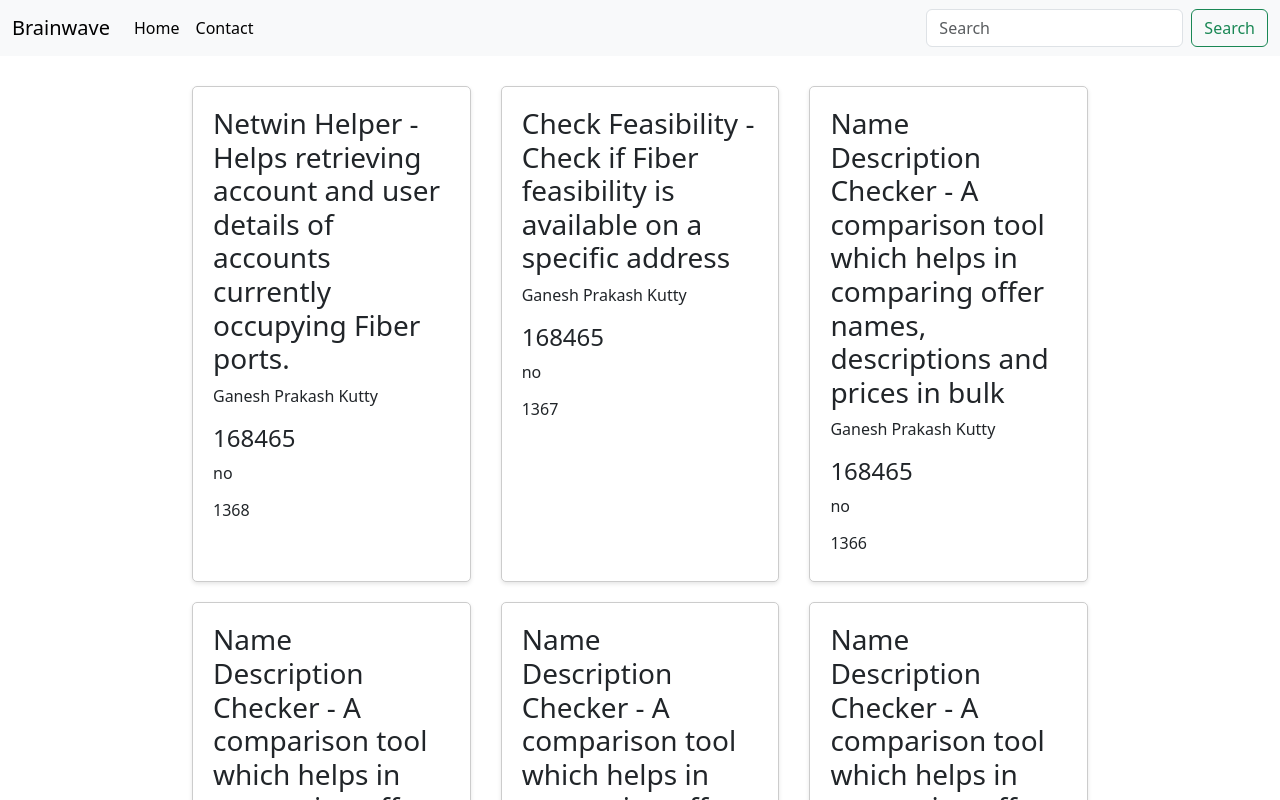
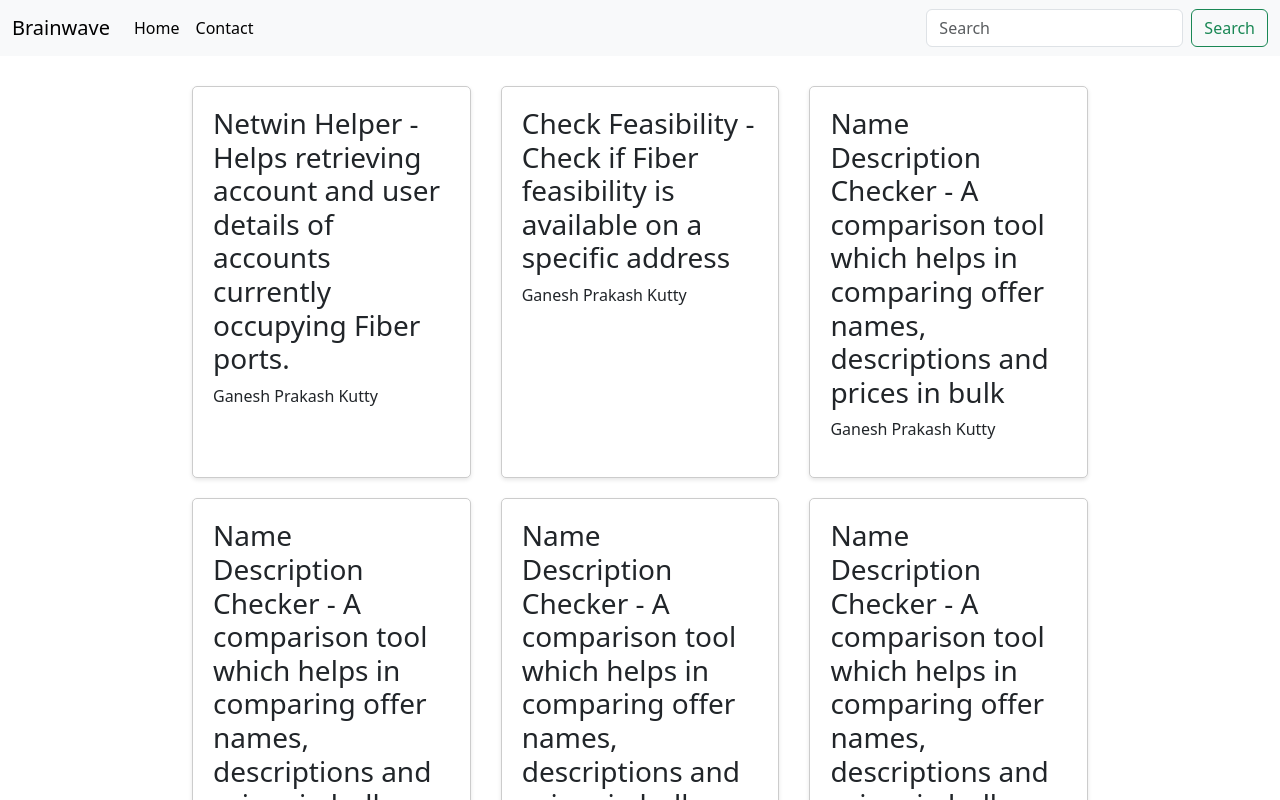
Before and after one commit to umangbhardwaj2001/Auth_Node, a React (Vite) app in the folder client/: page / in a window 1280 px wide. Shown: the top 800 px of the page. Built offline with nearby package versions, Linux system fonts and the light colour scheme.

Commit message:
add class to display element on condition

```diff
--- a/client/src/components/Main/IdeaCard.js
+++ b/client/src/components/Main/IdeaCard.js
@@ -10,13 +10,13 @@ const Ideacard = (props) => {
     navigate(`/${id}`);
   };
   return (
-    <div className={`${styles.ideaCard}`}>
-      <div className={`${styles.ideaLogo}`} onClick={handleCardClick}>
-        <h3>{ideaName}</h3>
-        <p>{ownerName}</p>
-        <h4>{ownerId}</h4>
-        <p>{reusable}</p>
-        <h6>{ideaId}</h6>
+    <div className={`${styles.ideaCard}`} onClick={handleCardClick}>
+      <div className={`${styles.ideaLogo}`}>
+        <h3 className={styles.basicDetails}>{ideaName}</h3>
+        <p className={styles.basicDetails}>{ownerName}</p>
+        <h4 className={styles.hoverDetails}>{ownerId}</h4>
+        <p className={styles.hoverDetails}>{reusable}</p>
+        <h6 className={styles.hoverDetails}>{ideaId}</h6>
       </div>
     </div>
   );
```
